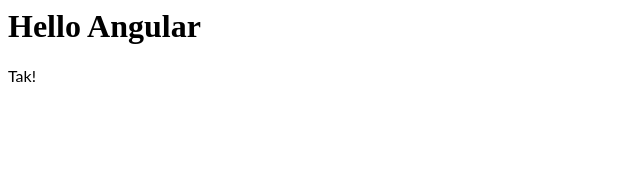
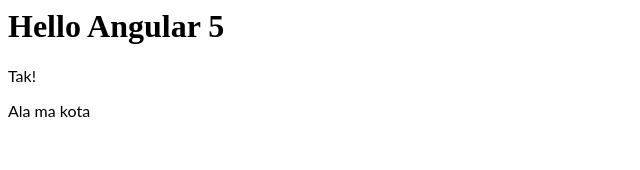
Before and after one commit to mtrochimiak96/angular-sd4js5, an Angular app: page / in a window 1280 px wide. Shown: the top 170 px of the page, without its empty margins (0-640 px from the left). Built offline with nearby package versions, Linux system fonts and the light colour scheme.

Commit message:
2 files modified

```diff
--- a/src/app/app.component.html
+++ b/src/app/app.component.html
@@ -2,3 +2,4 @@
 <p>
   Tak!
 </p>
+<p> {{komunikat}} </p>
--- a/src/app/app.component.ts
+++ b/src/app/app.component.ts
@@ -6,5 +6,7 @@ import { Component } from "@angular/core";
   styleUrls: ["./app.component.css"]
 })
 export class AppComponent {
-  name = "Angular";
+  name = "Angular 5";
+
+  komunikat ='Ala ma kota';
 }
```
